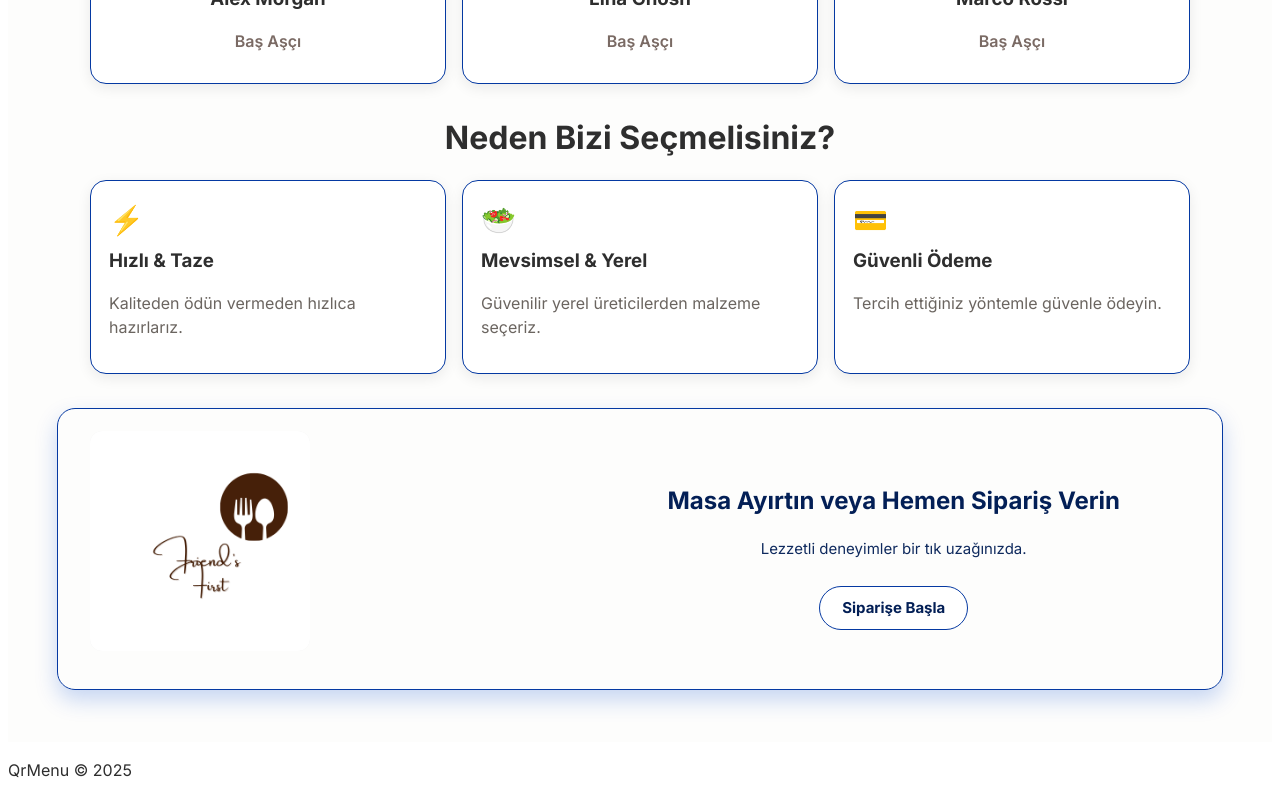
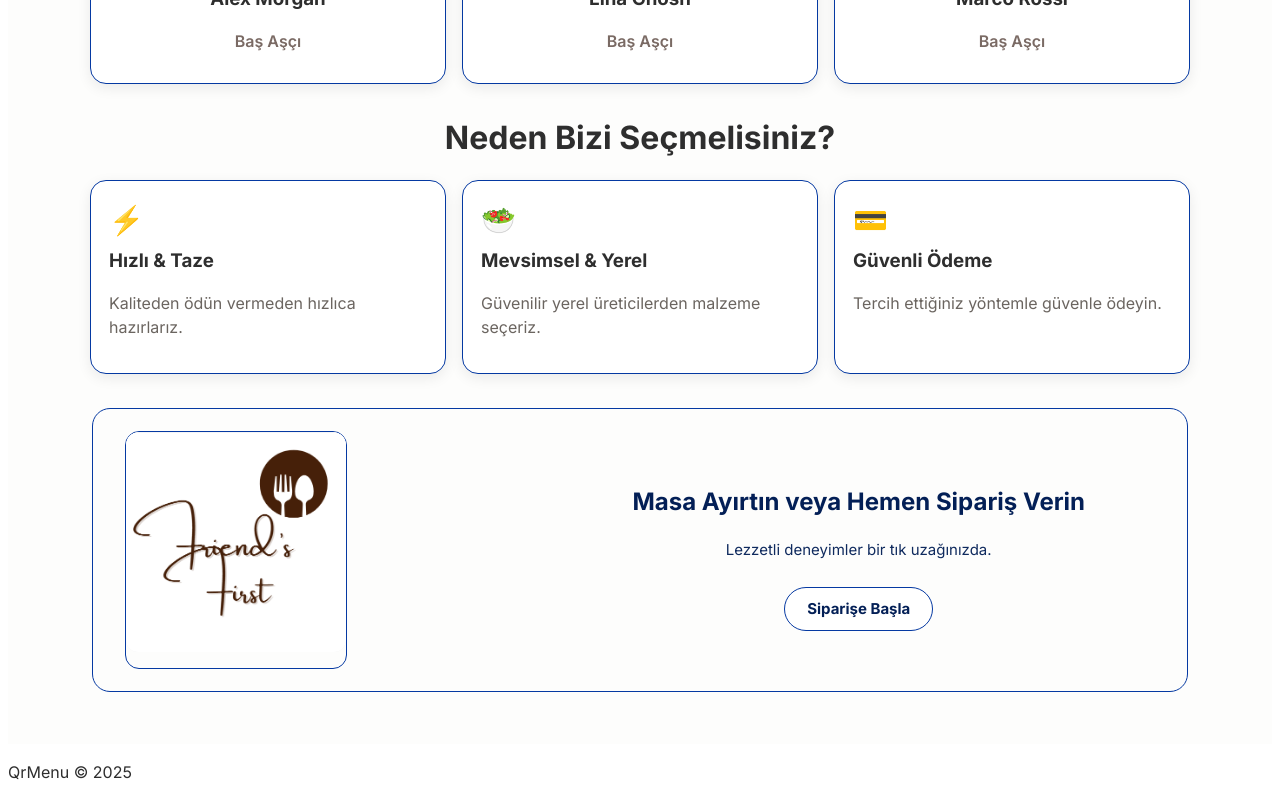
Before and after one commit to NurAleynaPektas/qrMenu, a React (Vite) app in the folder client/: page / in a window 1280 px wide. Shown: the part 1579-2379 px from the top of the page. Built offline with nearby package versions, Linux system fonts and the light colour scheme.

Commit message:
cta home changed

```diff
--- a/client/src/pages/Home.jsx
+++ b/client/src/pages/Home.jsx
@@ -97,7 +97,7 @@ export default function Home() {
       <section aria-label="Reservation call">
         <div className={s.cta}>
           <div className={s.ctaImageWrap}>
-            <img src={her} className={s.chefImg} alt="dining" />
+            <img src={her} className={s.chefImg} alt="logo" />
           </div>
           <div className={s.ctaTextWrap}>
             <h2 className={s.ctaTitle}>{t("home.cta_title")}</h2>
--- a/client/src/pages/Home.module.css
+++ b/client/src/pages/Home.module.css
@@ -247,7 +247,7 @@
   border-radius: 14px;
   border:1px solid var(--border);
   color: var(--accent);
-  box-shadow: 0 10px 22px rgba(4, 73, 211, 0.22);
+
 }
 .ctaTitle {
   font-weight: 800;
@@ -284,6 +284,13 @@
   flex-direction: column;
   align-items: center;
 
+}
+
+.ctaImage {
+  width: 100%;
+  height: 100%;
+  object-fit: cover;
+  display: block;
 }
 
 /* TABLET 768px */
@@ -340,6 +347,12 @@
     white-space: nowrap;
     margin-top: 25px;
   }
+  .ctaImageWrap{
+  border: 1px solid var(--border);
+  border-radius: 14px;
+  overflow: hidden;
+
+}
 }
 
 /* DESKTOP 1020px */
@@ -357,7 +370,7 @@
 
   /* CTA Desktop */
   .cta {
-    max-width: 1100px;
+    max-width: 1030px;
     padding: 22px 32px;
     border-radius: 18px;
   }
```
Also changed, not shown: client/src/assets/her.png.
